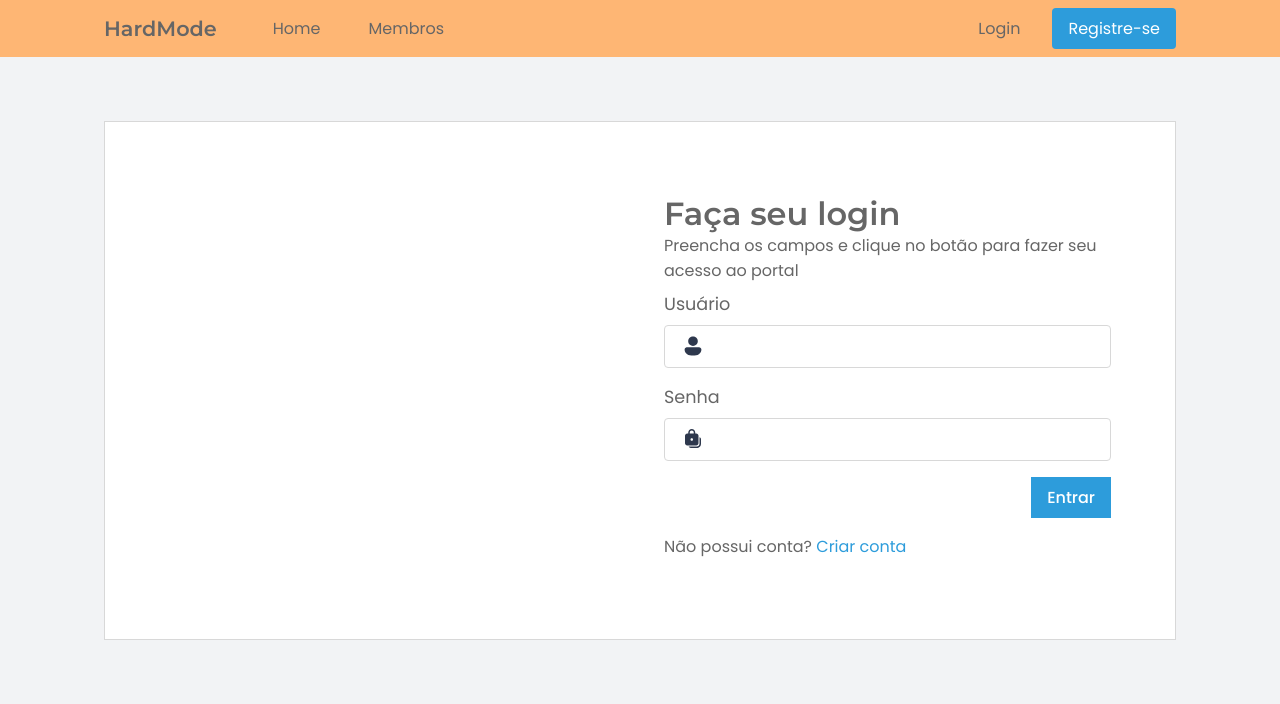
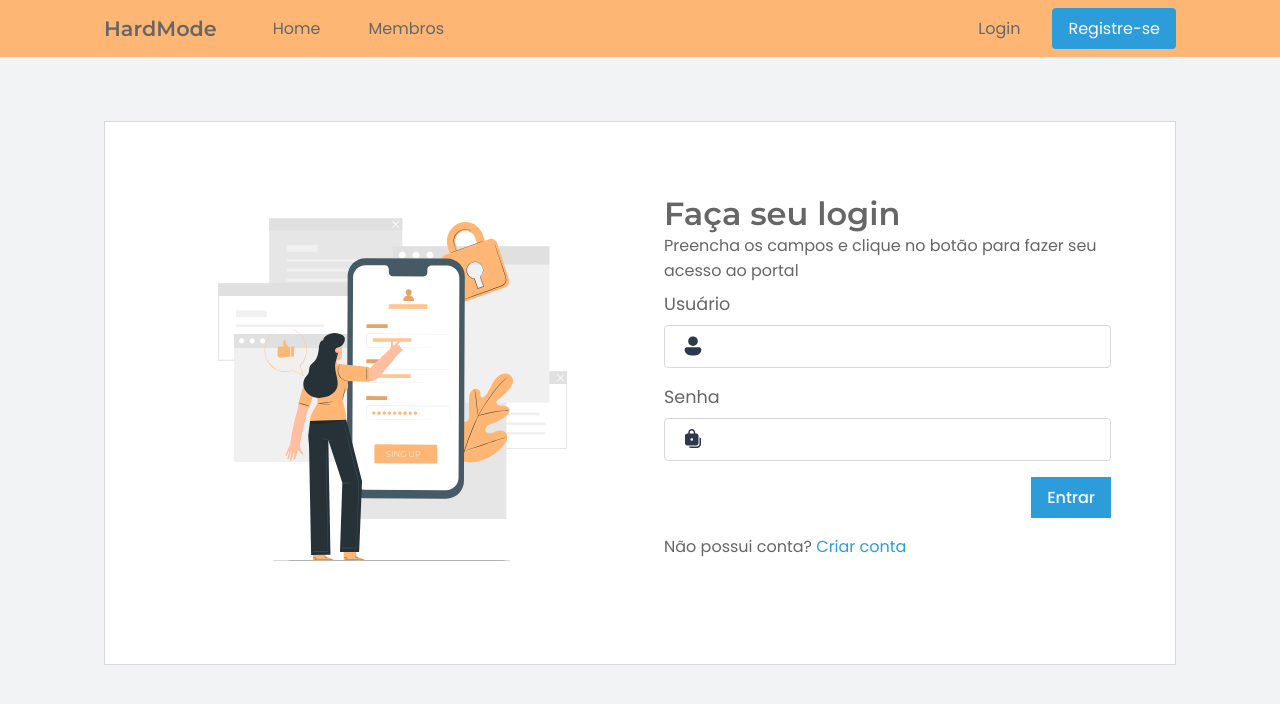
Before and after one commit to LopesDev/hardmode-frontend, a Next.js app: page /sign-in in a window 1280 px wide. Shown: the top 704 px of the page. Built offline with nearby package versions, Linux system fonts and the light colour scheme; no server answers; what apollo-upload-client would draw is missing.

Commit message:
Adiciona a ilustração de login

```diff
--- a/src/container/sign-in/index.tsx
+++ b/src/container/sign-in/index.tsx
@@ -97,7 +97,17 @@ function SignInContainer(): JSX.Element {
 
                     <Row>
 
-                        <Col xs={12} md={6} lg={6} />
+                        <Col xs={12} md={6} lg={6}>
+
+                            <Row justifyContent="center" alignItems="center">
+
+                                <Space horizontal vertical space={3}>
+                                    <img src="/img/login-ilustration.svg" alt="Login HardMode" />
+                                </Space>
+
+                            </Row>
+
+                        </Col>
 
                         <Col xs={12} md={6} lg={6}>
 
```
Also changed, not shown: public/img/login-ilustration.svg (added).
